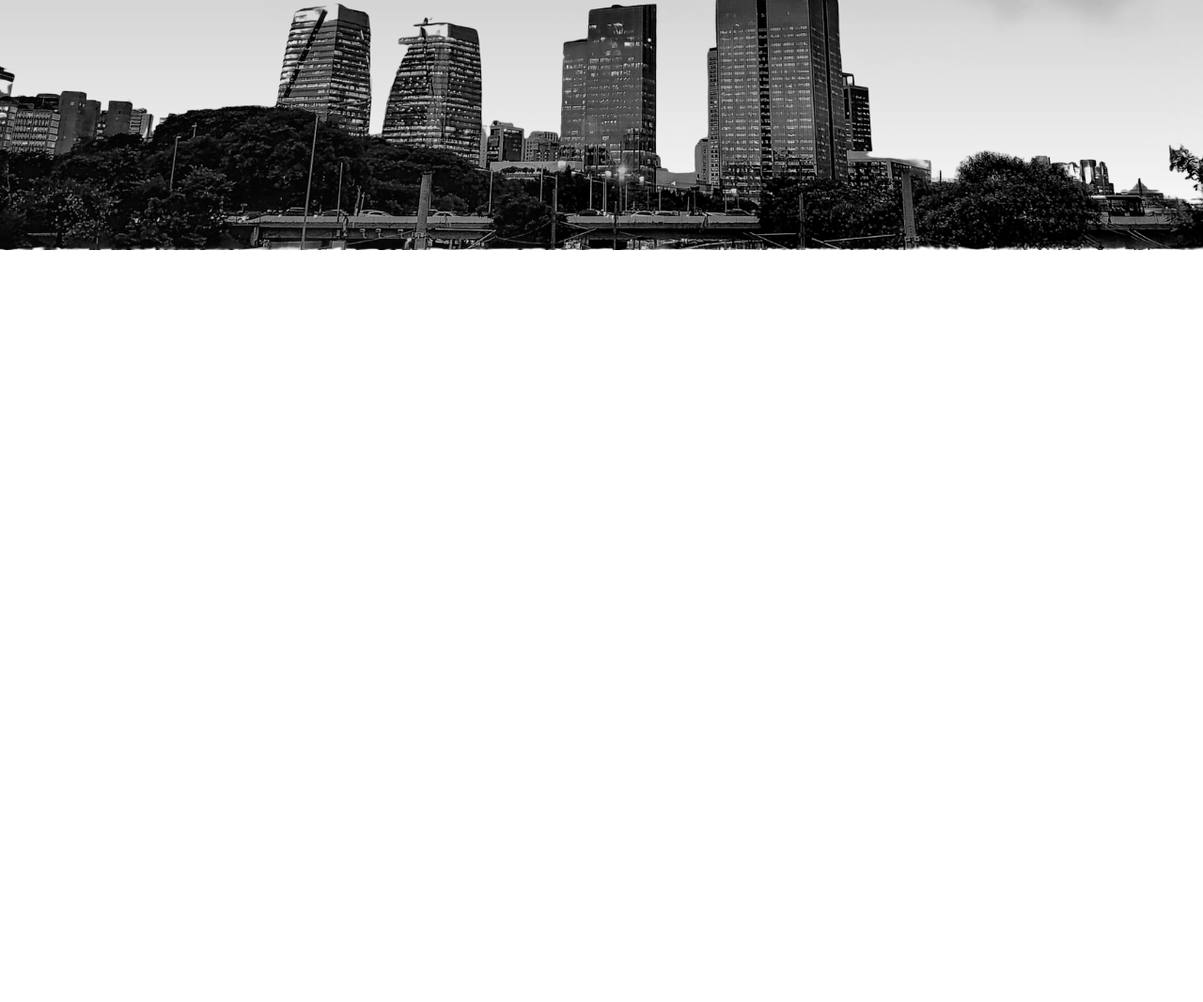
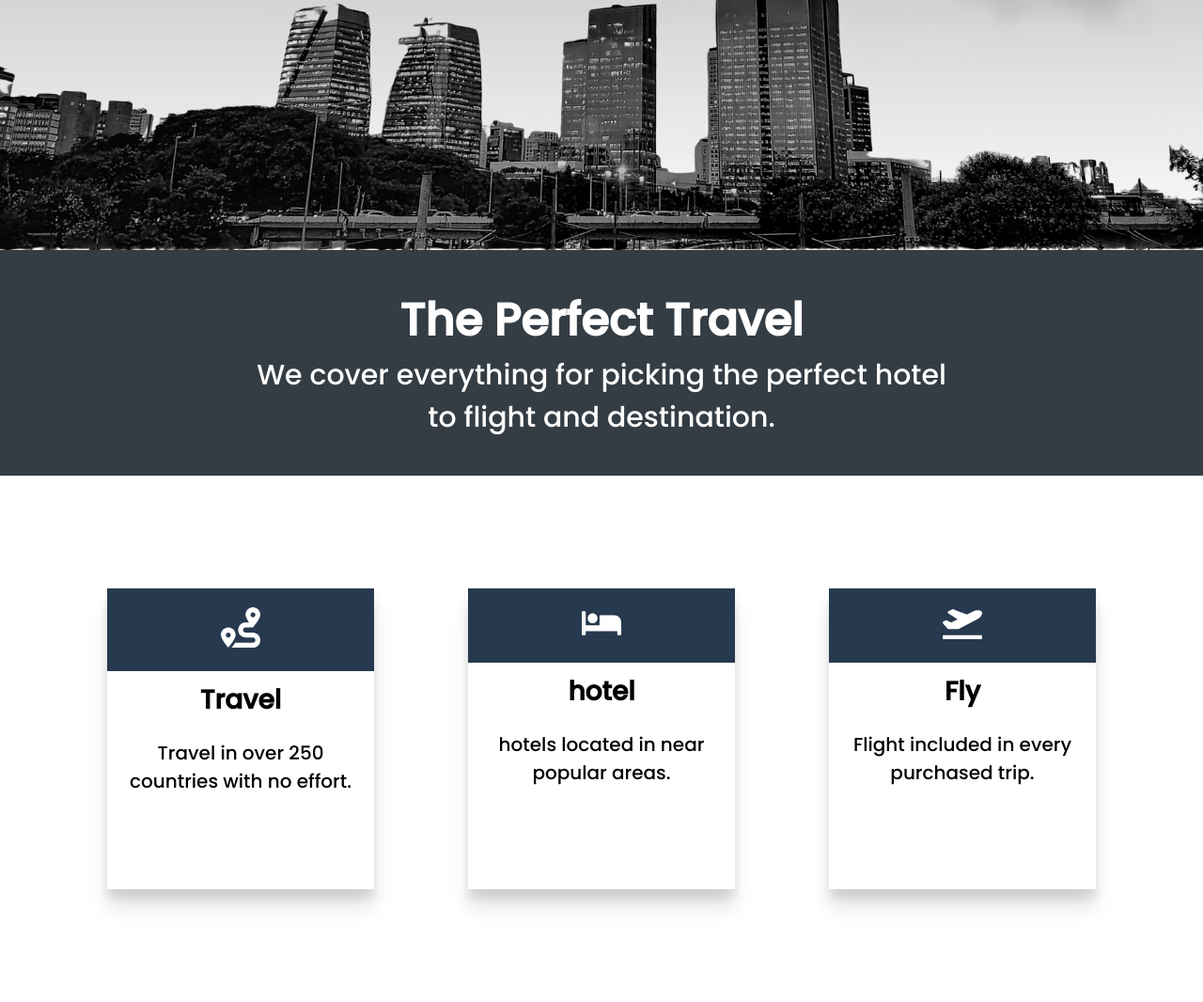
Before and after one commit to marinaoliveira96/sitesPortifolio, a plain HTML site: page index.html in a window 1280 px wide. Shown: the part 1334-2400 px from the top of the page at 94% size. Before the commit the page ends 1600 px from the top, so only its background shows below. Drawn offline with Linux system fonts and the light colour scheme; a web font is replaced by a local one.

Commit message:
add icons e section benefits

```diff
--- a/index.html
+++ b/index.html
@@ -1,21 +1,19 @@
 <!DOCTYPE html>
 <html lang="pt-br">
+
 <head>
     <meta charset="UTF-8" />
     <meta name="viewport" content="width=device-width, initial-scale=1.0" />
-        <meta
-            name="description"
-            content="Sampa é uma site de agência de viagens que te ajuda a conhecer melhor São Paulo"
-        />
+    <meta name="description"
+        content="Sampa é uma site de agência de viagens que te ajuda a conhecer melhor São Paulo" />
     <meta name="robots" content="index,follow" />
     <link rel="icon" href="/icons/aviao.svg" />
-        <link
-            href="https://fonts.googleapis.com/css2?family=Pattaya&family=Poppins:wght@500&display=swap"
-            rel="stylesheet"
-        />
+    <link href="https://fonts.googleapis.com/css2?family=Pattaya&family=Poppins:wght@500&display=swap"
+        rel="stylesheet" />
     <link rel="stylesheet" href="style.css" />
     <title>Sampa | Agência de viagens</title>
 </head>
+
 <body>
     <header class="main-head">
         <nav>
@@ -46,5 +44,34 @@
             <img src="./img/cloud.png" class="moving-cloud-2 cloud" />
         </header>
     </section>
+    <section class="benefits">
+        <header class="benefits-head">
+            <h2>The Perfect Travel</h2>
+            <h3>We cover everything for picking the perfect hotel <br> to flight and destination.</h3>
+        </header>
+        <div class="cards">
+            <div class="card">
+                <div class="card-icon">
+                    <img src="./icons/route-solid.svg" alt="">
+                </div>
+
+                <h4>Travel</h4>
+                <p>Travel in over 250 countries with no effort.</p>
+            </div>
+            <div class="card">
+                <div class="card-icon"><img src="./icons/bed-solid.svg" alt=""></div>
+
+                <h4>hotel</h4>
+                <p>hotels located in near popular areas.</p>
+            </div>
+            <div class="card">
+                <div class="card-icon"><img src="./icons/plane-departure-solid.svg" alt=""></div>
+
+                <h4>Fly</h4>
+                <p>Flight included in every purchased trip.</p>
+            </div>
+        </div>
+    </section>
 </body>
+
 </html>
--- a/style.css
+++ b/style.css
@@ -151,6 +151,50 @@ nav ul {
     }
 }
 
+/* Beneifts section */
+.benefits-head{
+    background: #343c44;
+    padding: 3rem;
+    min-height: 30vh;
+    display: flex;
+    flex-direction: column;
+    justify-content: center;
+    align-items: center;
+    color: white;
+    text-align: center;
+}
+
+.benefits-head{
+    padding: 1rem;
+}
+
+.cards{
+    width: 90%;
+    margin: auto;
+    display: flex;
+    min-height: 70vh;
+    align-items: center;
+    flex-wrap: wrap;
+}
+.card{
+    text-align: center;
+    flex: 1 1 25rem;
+    min-height: 40vh;
+    margin: 2rem 5rem;
+    box-shadow: 0px 10px 10px rgba(0, 0, 0, 0.1), 0px 20px 20px rgba(0, 0, 0, 0.1);
+}
+.cards img{
+    max-width: 15%;
+    margin: 2rem;
+}
+.cards  h4,
+.card p{
+    padding: 1rem;
+}
+
+.card-icon{
+    background: #27394e;
+}
 /* Media Query  */
 @media screen and (max-width: 932px) {
     html {
```
Also changed, not shown: icons/bed-solid.svg (added), icons/instagram.svg (added), icons/plane-departure-solid.svg (added), icons/route-solid.svg (added), icons/twitter.svg (added), icons/youtube.svg (added). Lines whose indentation alone changed are shown as unchanged.
